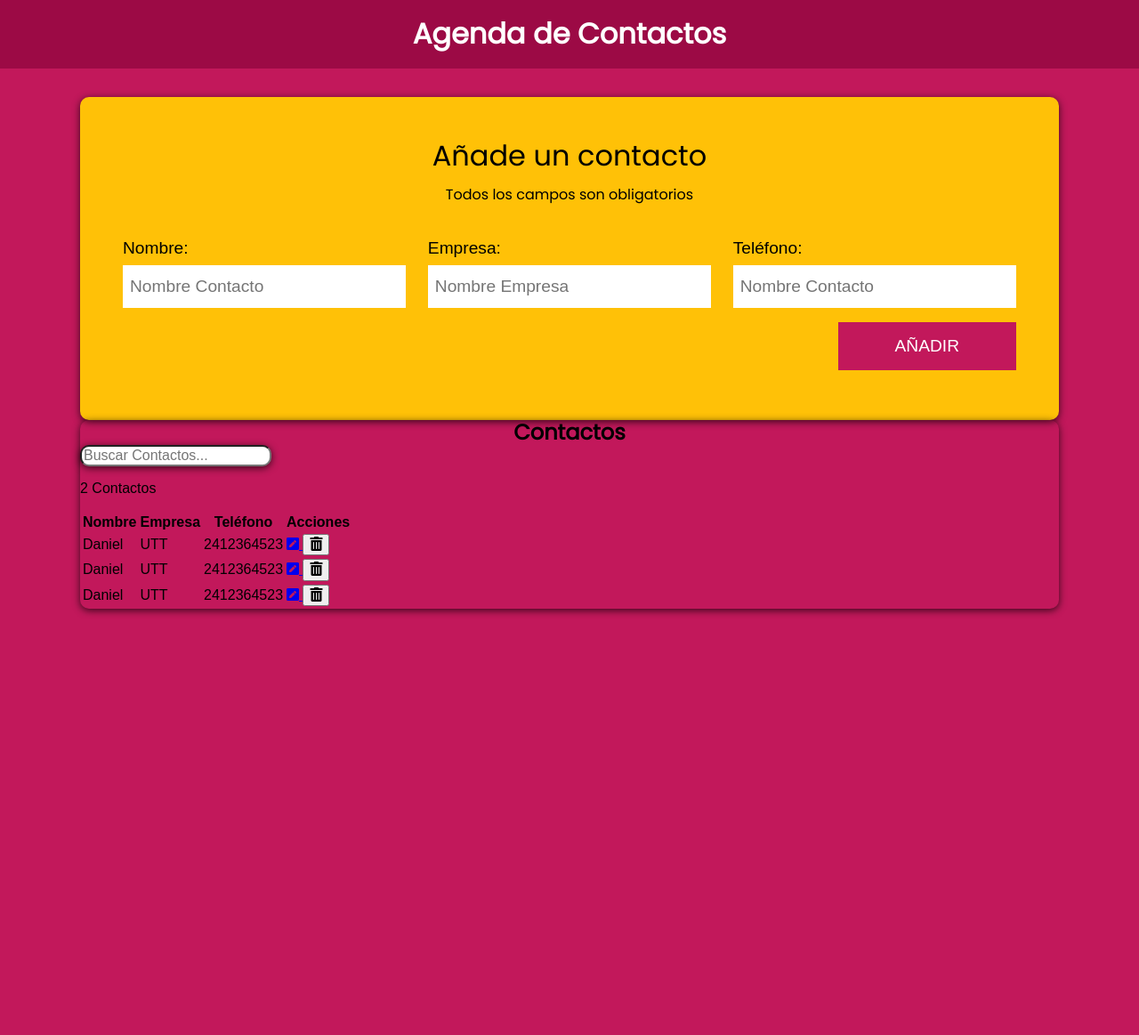
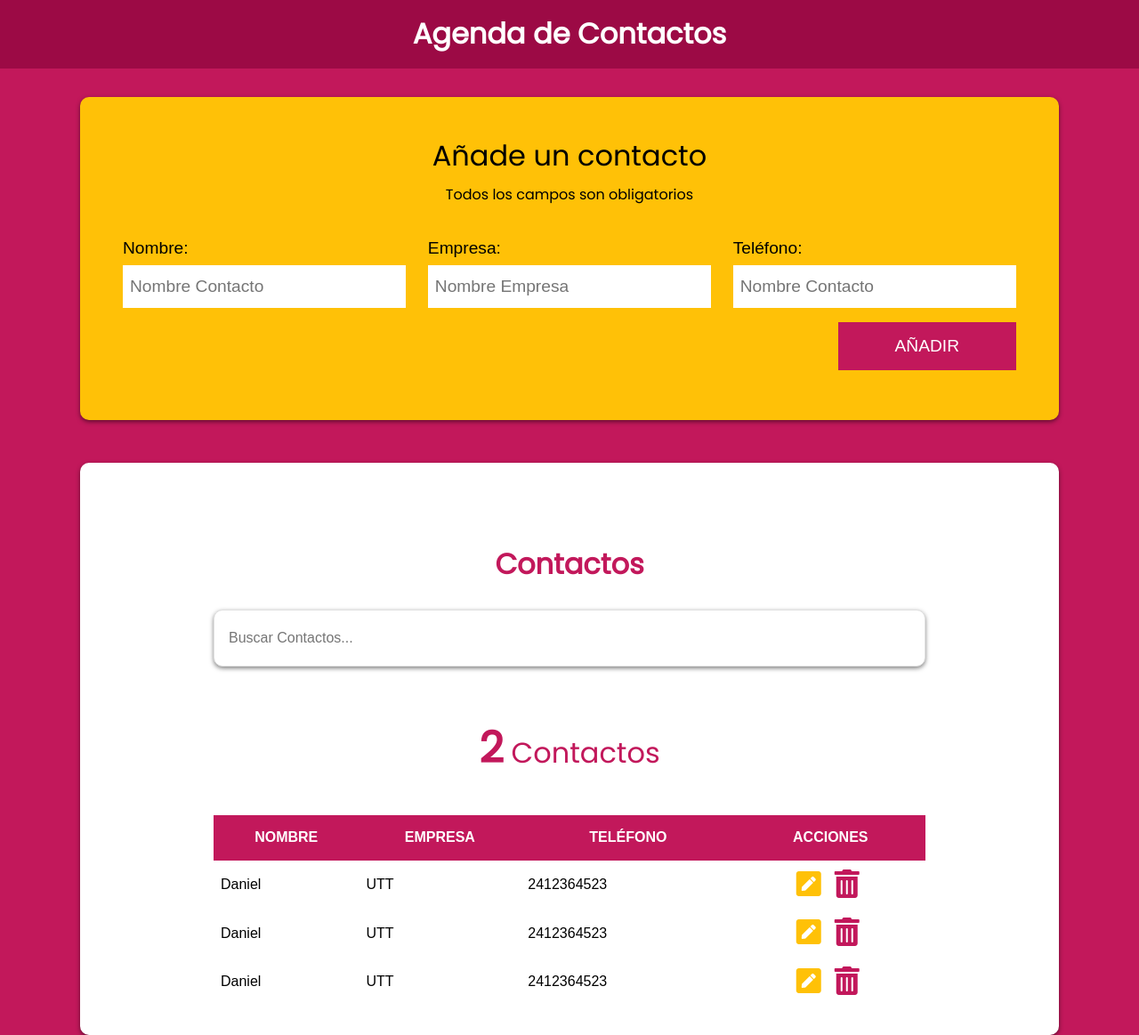
Before and after one commit to Daniel-Fernandez-Guarneros/Agenda_PHP_MySQL_Ajax, a PHP site: page / in a window 1280 px wide. Shown: the whole page at 89% size. Before the commit the page ends 692 px from the top, so only its background shows below. Run offline with PHP 8.4, Linux system fonts and the light colour scheme; some libraries are stand-ins or nearby versions.

Commit message:
006 Estilos al Listado de Contactos

```diff
--- a/css/style.css
+++ b/css/style.css
@@ -22,15 +22,17 @@ body {
     max-width: 1100px;
     margin: 0 auto;
 }
-
 .bg-amarillo {
     background-color: var(--secundario);
 }
+.bg-blanco {
+    background-color: #ffffff;
+}
 
 .sombra {
-    -webkit-box-shadow: 0px 2px 9px 0px rgba(0,0,0,0.71);
-    -moz-box-shadow: 0px 2px 9px 0px rgba(0,0,0,0.71);
-    box-shadow: 0px 2px 9px 0px rgba(0,0,0,0.71);
+    -webkit-box-shadow: 0px 2px 5px 0px rgba(0,0,0,.5);
+    -moz-box-shadow: 0px 2px 5px 0px rgba(0,0,0,.5);
+    box-shadow: 0px 2px 5px 0px rgba(0,0,0,.5);
     border-radius: 10px;
 }
 h1, h2 {
@@ -41,6 +43,10 @@ h1, h2 {
 h1 {
     padding: 20px;
     color: white;
+}
+h2 {
+    font-size: 2rem;
+    color: var(--primario);
 }
 
 .contenedor-barra {
@@ -111,3 +117,67 @@ legend span {
         flex: 0 0 auto;
     }
 }
+
+/** lista de contactos **/
+.contactos {
+    padding: 2rem;
+    margin-top: 3rem;
+}
+.contenedor-contactos {
+    max-width: 800px;
+    margin: 4rem auto 0 auto;
+}
+.total-contactos {
+    font-family: var(--fuenteSecundaria);
+    margin: 2rem 0;
+    text-align: center;
+    color: var(--primario);
+    font-size: 2rem;
+}
+.total-contactos span {
+    font-size: 3rem;
+    font-weight: 900;
+}
+.buscador {
+    width: 100%;
+    height: 4rem;
+    padding: 1rem;
+    border: 1px solid #e1e1e1;
+    margin: 2rem 0;
+}
+.contenedor-tabla {
+    overflow: scroll;
+}
+.listado-contactos{
+    width: 100%;
+    margin-top: 1rem;
+    border-collapse: collapse;
+}
+.listado-contactos thead{
+    background-color: var(--primario);
+    color: #ffffff;
+    text-transform: uppercase;
+}
+.listado-contactos thead th{
+    padding: 1rem 0;
+}
+.listado-contactos tbody td{
+    padding: .5rem;
+}
+.listado-contactos tbody td:nth-child(4) {
+    text-align: center;
+}
+.listado-contactos button {
+    background-color: transparent!important;
+    border:none;
+}
+.btn {
+    font-size: 2rem;
+    text-decoration: none;
+}
+.btn-editar {
+    color: var(--secundario);
+}
+.btn-borrar{
+    color: var(--primario);
+}
--- a/index.php
+++ b/index.php
@@ -38,7 +38,7 @@
         <p class="total-contactos"><span>2</span> Contactos</p>
 
         <div class="contenedor-tabla">
-            <table id="listado-contactos">
+            <table id="listado-contactos" class="listado-contactos">
                 <thead>
                     <tr>
                         <th>Nombre</th>
```
